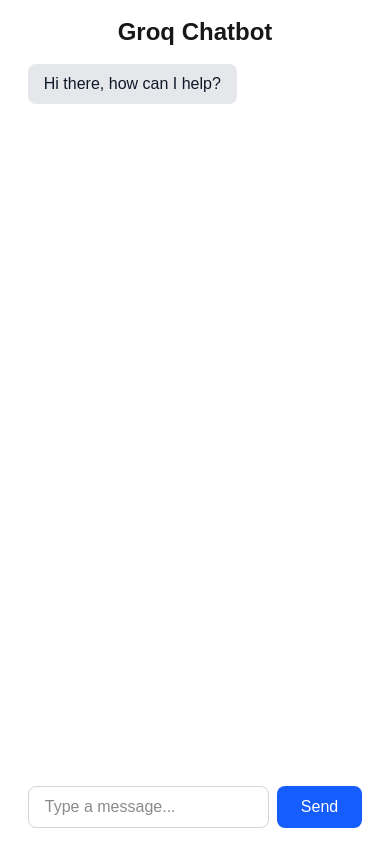
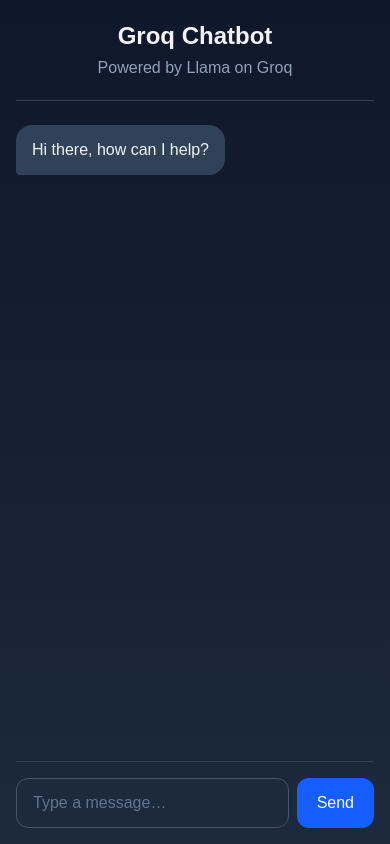
Before and after one commit to Khadija-Zahra335/AI-ChatBot, a Next.js app: page / in a window 390 px wide. Built offline with nearby package versions, Linux system fonts and the light colour scheme.

Commit message:
add responsiveness in the UI

```diff
--- a/app/page.tsx
+++ b/app/page.tsx
@@ -22,28 +22,32 @@
 
 "use client";
 
-import { useState } from "react";
+import { useState, useRef, useEffect } from "react";
 
 export default function Home() {
   const [input, setInput] = useState("");
   const [messages, setMessages] = useState([
     { role: "assistant", content: "Hi there, how can I help?" },
   ]);
-  const [isLoading, setIsLoading] = useState(false); // NEW: are we waiting on Groq?
+  const [isLoading, setIsLoading] = useState(false);
+
+  const bottomRef = useRef(null);
+
+  // Scroll to the newest message whenever the list changes
+  useEffect(() => {
+    bottomRef.current?.scrollIntoView({ behavior: "smooth" });
+  }, [messages]);
 
   async function handleSend() {
-    if (input.trim() === "" || isLoading) return; // ignore empty input or double-sends
+    if (input.trim() === "" || isLoading) return;
 
     const userMessage = { role: "user", content: input };
-
-    // Build the new conversation including the user's message
     const updatedMessages = [...messages, userMessage];
     setMessages(updatedMessages);
-    setInput("");        // clear the box
-    setIsLoading(true);  // enter "thinking" state
+    setInput("");
+    setIsLoading(true);
 
     try {
-      // Send the whole conversation to our own API route
       const res = await fetch("/api/chat", {
         method: "POST",
         headers: { "Content-Type": "application/json" },
@@ -51,41 +55,52 @@
       });
 
       const data = await res.json();
+      if (!res.ok) throw new Error(data.error || "Request failed");
 
-      if (!res.ok) {
-        // Our route returned an error (bad key, Groq down, etc.)
-        throw new Error(data.error || "Request failed");
-      }
-
-      // Add Groq's reply to the conversation
-      const botMessage = { role: "assistant", content: data.reply };
-      setMessages((prev) => [...prev, botMessage]);
-    } catch (error) {
-      // Show a friendly error bubble instead of crashing
       setMessages((prev) => [
         ...prev,
-        { role: "assistant", content: "⚠️ Sorry, something went wrong. Please try again." },
+        { role: "assistant", content: data.reply },
+      ]);
+    } catch (error) {
+      setMessages((prev) => [
+        ...prev,
+        {
+          role: "assistant",
+          content: "⚠️ Sorry, something went wrong. Please try again.",
+        },
       ]);
     } finally {
-      setIsLoading(false); // leave "thinking" state no matter what
+      setIsLoading(false);
     }
   }
 
   return (
-    <main className="flex flex-col h-screen max-w-2xl mx-auto p-4">
-      <h1 className="text-2xl font-bold text-center mb-4">Groq Chatbot</h1>
+    <main className="flex justify-center min-h-screen bg-gradient-to-b from-slate-900 to-slate-800 text-slate-100">
+      <div className="flex flex-col w-full max-w-3xl h-screen px-4 sm:px-6">
+        {/* Header */}
+        <header className="py-5 border-b border-slate-700">
+          <h1 className="text-2xl sm:text-5xl font-bold text-center">
+            Groq Chatbot
+          </h1>
+          <p className="text-center text-base sm:text-xl text-slate-400 mt-1">
+            Powered by Llama on Groq
+          </p>
+        </header>
 
-      <div className="flex-1 overflow-y-auto space-y-3 mb-4">
+        {/* Messages */}
+        <div className="flex-1 overflow-y-auto py-6 space-y-4">
           {messages.map((msg, index) => (
             <div
               key={index}
-            className={`flex ${msg.role === "user" ? "justify-end" : "justify-start"}`}
+              className={`flex ${
+                msg.role === "user" ? "justify-end" : "justify-start"
+              }`}
             >
               <div
-              className={`px-4 py-2 rounded-lg max-w-xs ${
+                className={`px-4 py-3 rounded-2xl max-w-[85%] sm:max-w-[75%] text-base sm:text-xl leading-relaxed whitespace-pre-wrap ${
                   msg.role === "user"
-                  ? "bg-blue-600 text-white"
-                  : "bg-gray-200 text-gray-900"
+                    ? "bg-blue-600 text-white rounded-br-sm"
+                    : "bg-slate-700 text-slate-100 rounded-bl-sm"
                 }`}
               >
                 {msg.content}
@@ -93,34 +108,38 @@
             </div>
           ))}
 
-        {/* NEW: "thinking" indicator while waiting */}
           {isLoading && (
             <div className="flex justify-start">
-            <div className="bg-gray-200 text-gray-500 px-4 py-2 rounded-lg italic">
-              Thinking...
+              <div className="bg-slate-700 text-slate-400 px-4 py-3 rounded-2xl rounded-bl-sm italic">
+                Thinking…
               </div>
             </div>
           )}
+
+          {/* Invisible anchor we scroll to */}
+          <div ref={bottomRef} />
         </div>
 
-      <div className="flex gap-2">
+        {/* Input */}
+        <div className="flex gap-2 py-4 border-t border-slate-700">
           <input
             type="text"
             value={input}
             onChange={(e) => setInput(e.target.value)}
             onKeyDown={(e) => e.key === "Enter" && handleSend()}
-          placeholder="Type a message..."
+            placeholder="Type a message…"
             disabled={isLoading}
-          className="flex-1 border border-gray-300 rounded-lg px-4 py-2 focus:outline-none focus:ring-2 focus:ring-blue-500 disabled:bg-gray-100"
+            className="flex-1 bg-slate-800 border border-slate-600 rounded-xl px-4 py-3 text-base sm:text-2xl placeholder-slate-500 focus:outline-none focus:ring-2 focus:ring-blue-500 disabled:opacity-50"
           />
           <button
             onClick={handleSend}
             disabled={isLoading}
-          className="bg-blue-600 text-white px-6 py-2 rounded-lg hover:bg-blue-700 disabled:bg-blue-300"
+            className="bg-blue-600 text-white px-5 sm:px-6 py-3 rounded-xl font-medium hover:bg-blue-700 transition-colors disabled:bg-blue-800 disabled:opacity-50"
           >
             Send
           </button>
         </div>
+      </div>
     </main>
   );
 }
```
Lines whose indentation alone changed are shown as unchanged.
